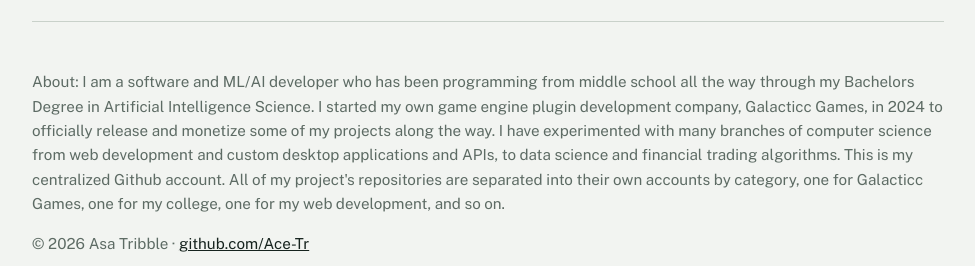
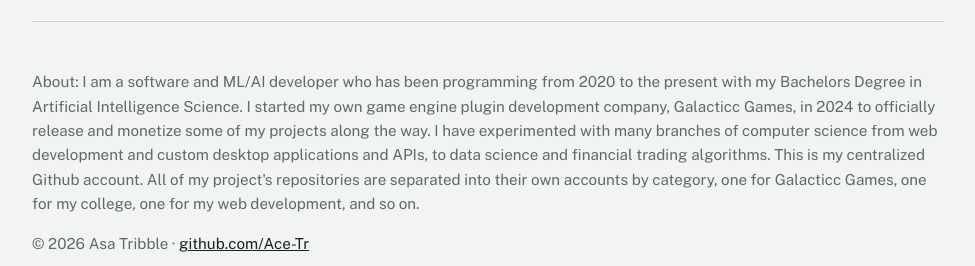
Before and after one commit to Ace-Tr/ace-tr.github.io, a plain HTML site: page index.html in a window 1280 px wide. Shown: the part 1802-2068 px from the top of the page, without its empty margins (152-1127 px from the left). Drawn offline with nearby package versions, Linux system fonts and the light colour scheme.

Commit message:
Update footer about section with current programming timeline

```diff
--- a/index.html
+++ b/index.html
@@ -131,7 +131,7 @@ footer .row{display:flex;flex-wrap:wrap;justify-content:space-between;gap:1rem}
   <footer id="about">
     <div class="row">
       <span>
-        About: I am a software and ML/AI developer who has been programming from middle school all the way through my Bachelors Degree in Artificial Intelligence Science.
+        About: I am a software and ML/AI developer who has been programming from 2020 to the present with my Bachelors Degree in Artificial Intelligence Science.
         I started my own game engine plugin development company, Galacticc Games, in 2024 to officially release and monetize some of my projects along the way.
         I have experimented with many branches of computer science from web development and custom desktop applications and APIs, to data science and financial trading algorithms.
         This is my centralized Github account. All of my project's repositories are separated into their own accounts by category, one for Galacticc Games, one for my college, one for my web development, and so on.
```
